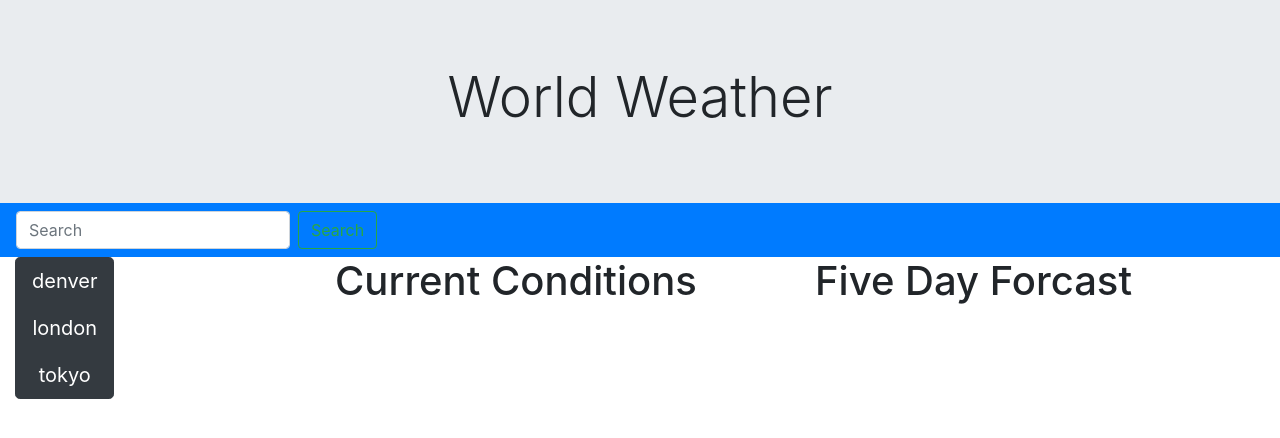
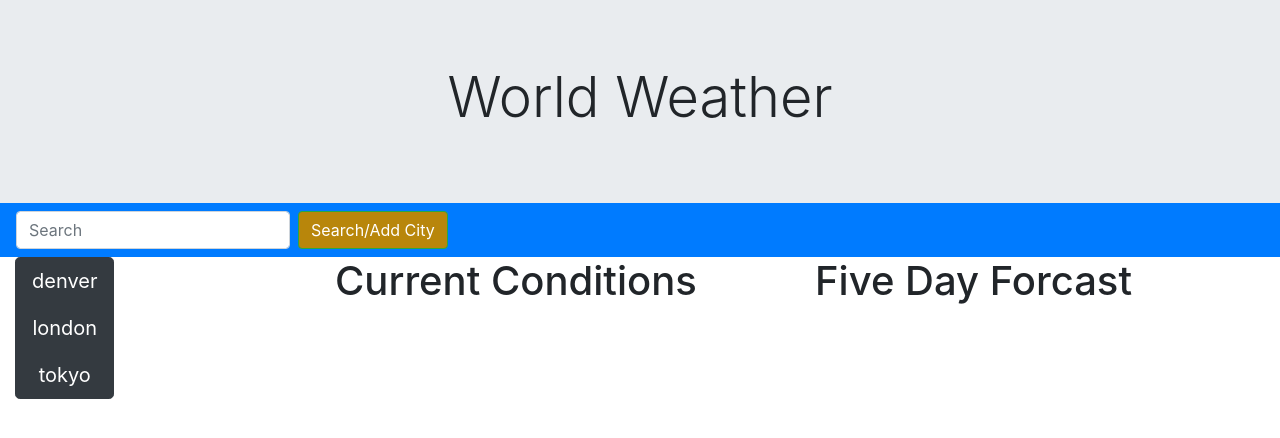
Before and after one commit to catalinarose1361/Weather-App, a plain HTML site: page index.html in a window 1280 px wide. Drawn offline with nearby package versions, Linux system fonts and the light colour scheme.

Commit message:
css and html edits

```diff
--- a/assets/CSS/style.css
+++ b/assets/CSS/style.css
@@ -6,6 +6,7 @@
     display: inline-block;
 }
 
-button {
-
+#add-city {
+    background-color: darkgoldenrod;
+    color: white;
 }
--- a/assets/JavaScript/code.js
+++ b/assets/JavaScript/code.js
@@ -74,6 +74,8 @@ $(function () {
         });
     };
     // displayCityInfo();
+    // http://api.openweathermap.org/data/2.5/forecast?q=London&mode=xml&appid=f451c9c3a39157d09ff9b33b7929d7e8 - working 5 day url
+
 
     // function for displaying city data
     function renderButtons() {
--- a/index.html
+++ b/index.html
@@ -23,7 +23,7 @@
         <form class="form-inline">
             <input class="form-control mr-sm-2" id="city-input" type="search" placeholder="Search" aria-label="Search">
             <!-- button triggers new movie to be added -->
-            <button class="btn btn-outline-success my-2 my-sm-0" type="submit" id="add-city">Search</button>
+            <button class="btn btn-outline-success my-2 my-sm-0" type="submit" id="add-city">Search/Add City</button>
         </form>
     </nav>
     <div class="container-fluid">
```
Also changed, not shown: assets/CSS/reset.css (line endings or trailing spaces).
